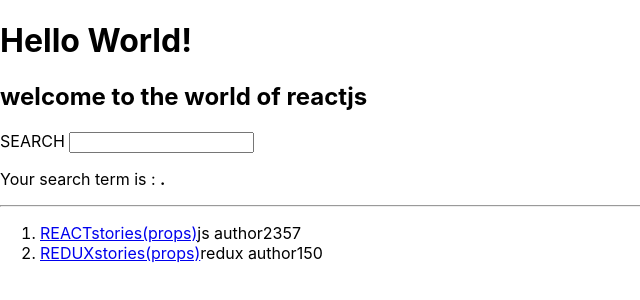
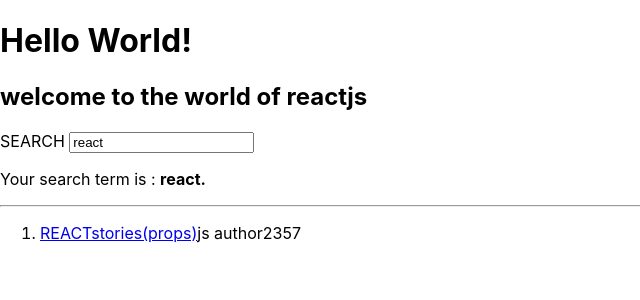
Before and after one commit to prajjwalrodgermassey/hacker-stories, a React (Create React App) app: page / in a window 1280 px wide. Shown: the top 300 px of the page, without its empty margins (0-640 px from the left). Built offline with nearby package versions, Linux system fonts and the light colour scheme.

Commit message:
using CUSTOM HOOKS(useSemiPersistentState) and JSX FRAGMENTS

```diff
--- a/src/App.js
+++ b/src/App.js
@@ -8,11 +8,20 @@ function setTitle(title)
 {
   return title;
 }
+// creating custom hook
 
+function useSemiPersistentState( key, initialState)
+{
+  const [value, setValue] = React.useState(localStorage.getItem(key) || initialState);
+
+  React.useEffect(()=>{localStorage.setItem(key,value)},[key, value]);
+
+  return [value, setValue];
+}
 
 function App() {
 
-  const [searchTerm, setSearchTerm] = React.useState(localStorage.getItem('search') || "" );
+  const [searchTerm, setSearchTerm] = useSemiPersistentState(localStorage.getItem('search'), "react" );
 
   const handleSearch = (event)=>{
   return ( setSearchTerm(event.target.value)
@@ -20,7 +29,7 @@ function App() {
 
   //console.log("render")
 
-  React.useEffect(()=>{localStorage.setItem('search',searchTerm)}, [searchTerm]);
+//  React.useEffect(()=>{localStorage.setItem('search',searchTerm)}, [searchTerm]);
 
   const stories = [
     { title:"REACTstories(props)",
@@ -70,13 +79,11 @@ function App() {
 const Search = (props)=>{
 
   return(
-  <div>
-    <label htmlFor='search'> SEARCH </label>
-    <input type="text" id="search" onChange={props.onSearch} value={props.search}/>
-
-  </div>
+  <>
+    <label htmlFor='search' > SEARCH </label>
+    <input type="text" id="search"  onChange={props.onSearch} value={props.search}/>
+  </>
   );
-
 }
 
 const List = props =>
```
